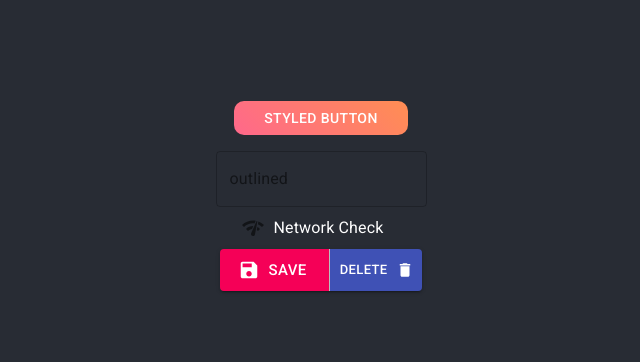
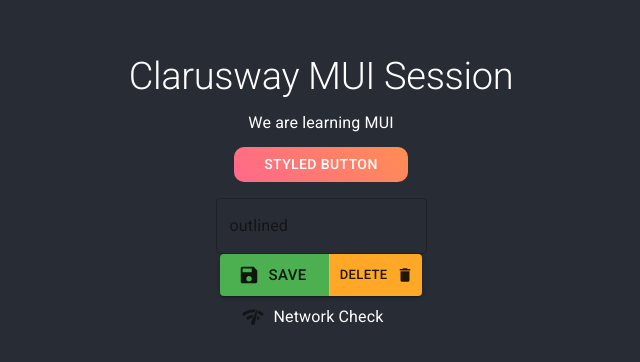
Before and after one commit to businan/reactStyledCompAndMaterialUI, a React (Create React App) app: page / in a window 1280 px wide. Shown: the part 204-566 px from the top of the page, without its empty margins (319-959 px from the left). Built offline with nearby package versions, Linux system fonts and the light colour scheme.

Commit message:
add typograph

```diff
--- a/src/components/material-ui/index.js
+++ b/src/components/material-ui/index.js
@@ -1,18 +1,45 @@
-import React from 'react'
-import Buttons from './buttons/Buttons'
-import CheckBoxComp from './checkBox/CheckBoxComp'
-import StyledButton from './styled-button/StyledButton'
-import TextFieldComp from './text-field/TextFieldComp'
+import React from "react";
+import Buttons from "./buttons/Buttons";
+import CheckBoxComp from "./checkBox/CheckBoxComp";
+import StyledButton from "./styled-button/StyledButton";
+import TextFieldComp from "./text-field/TextFieldComp";
+
+import { ThemeProvider, createTheme } from "@material-ui/core/styles";
+import { orange, green } from "@material-ui/core/colors";
+import TypographyComp from "./typography/TypographyComp";
+
+const theme = createTheme({
+    palette: {
+        primary: {
+            main: orange[400],
+        },
+        secondary: {
+            main: green[500],
+        },
+    },
+    typography: {
+        h2: {
+            fontSize: 38,
+            marginBottom: 10,
+        },
+        subtitle1: {
+            marginBottom: 10,
+        },
+    },
+});
 
 const MaterialUIComponents = () => {
     return (
         <>
-            <StyledButton />
-            <TextFieldComp />
-            <CheckBoxComp />
-            <Buttons />
+            <ThemeProvider theme={theme}>
+                <TypographyComp />
+                <StyledButton />
+                <TextFieldComp />
+                <Buttons />
+                <CheckBoxComp />
+            </ThemeProvider>
         </>
-    )
-}
+    );
+};
 
-export default MaterialUIComponents
+export default MaterialUIComponents;
--- a/src/components/material-ui/typography/TypographyComp.js
+++ b/src/components/material-ui/typography/TypographyComp.js
@@ -0,0 +1,16 @@
+import Typography from "@material-ui/core/Typography"
+
+const TypographyComp = () => {
+    return (
+        <>
+            <Typography variant='h2' component="div">
+                Clarusway MUI Session
+            </Typography>
+            <Typography variant='subtitle1' component="div">
+                We are learning MUI
+            </Typography>
+        </>
+    )
+}
+
+export default TypographyComp
```
